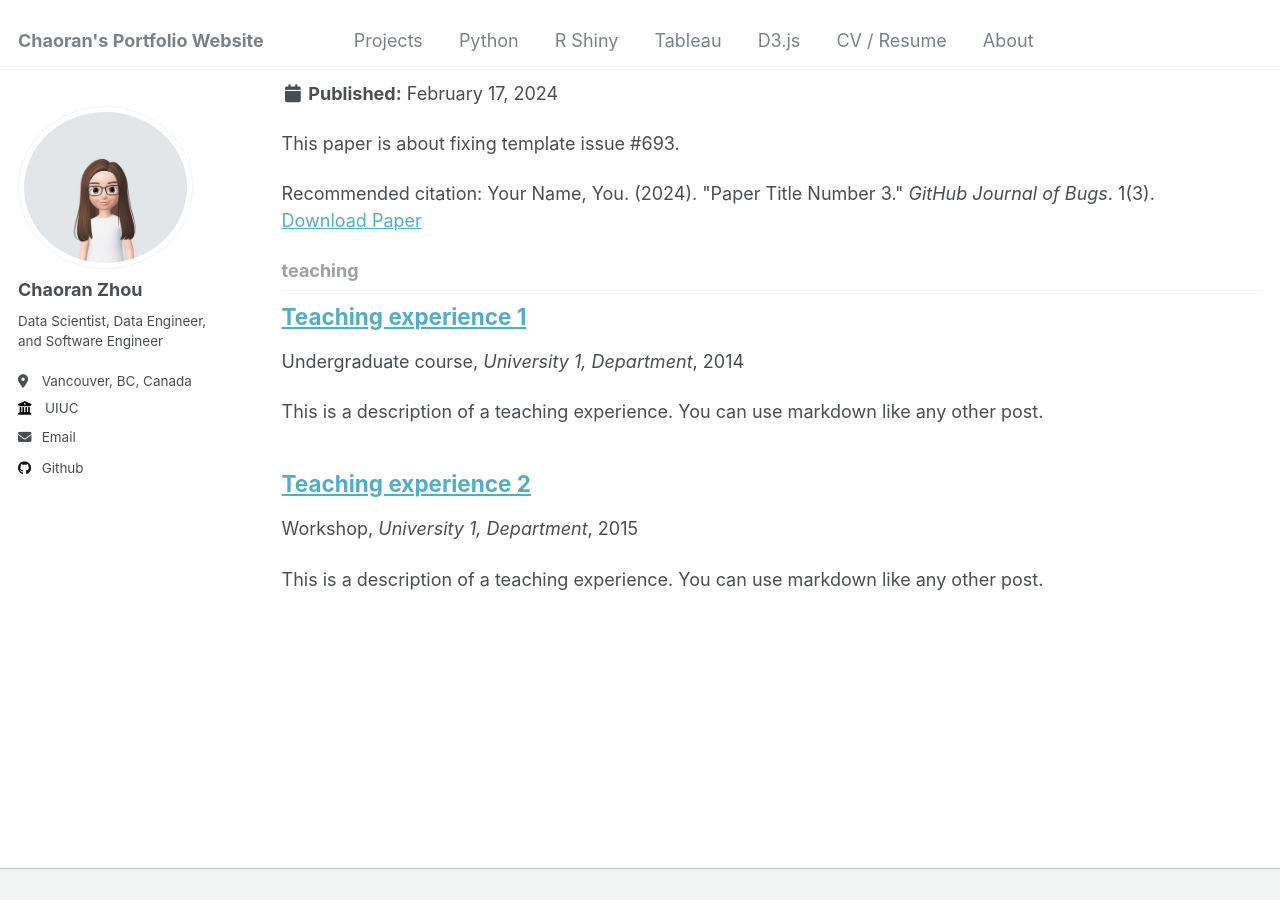
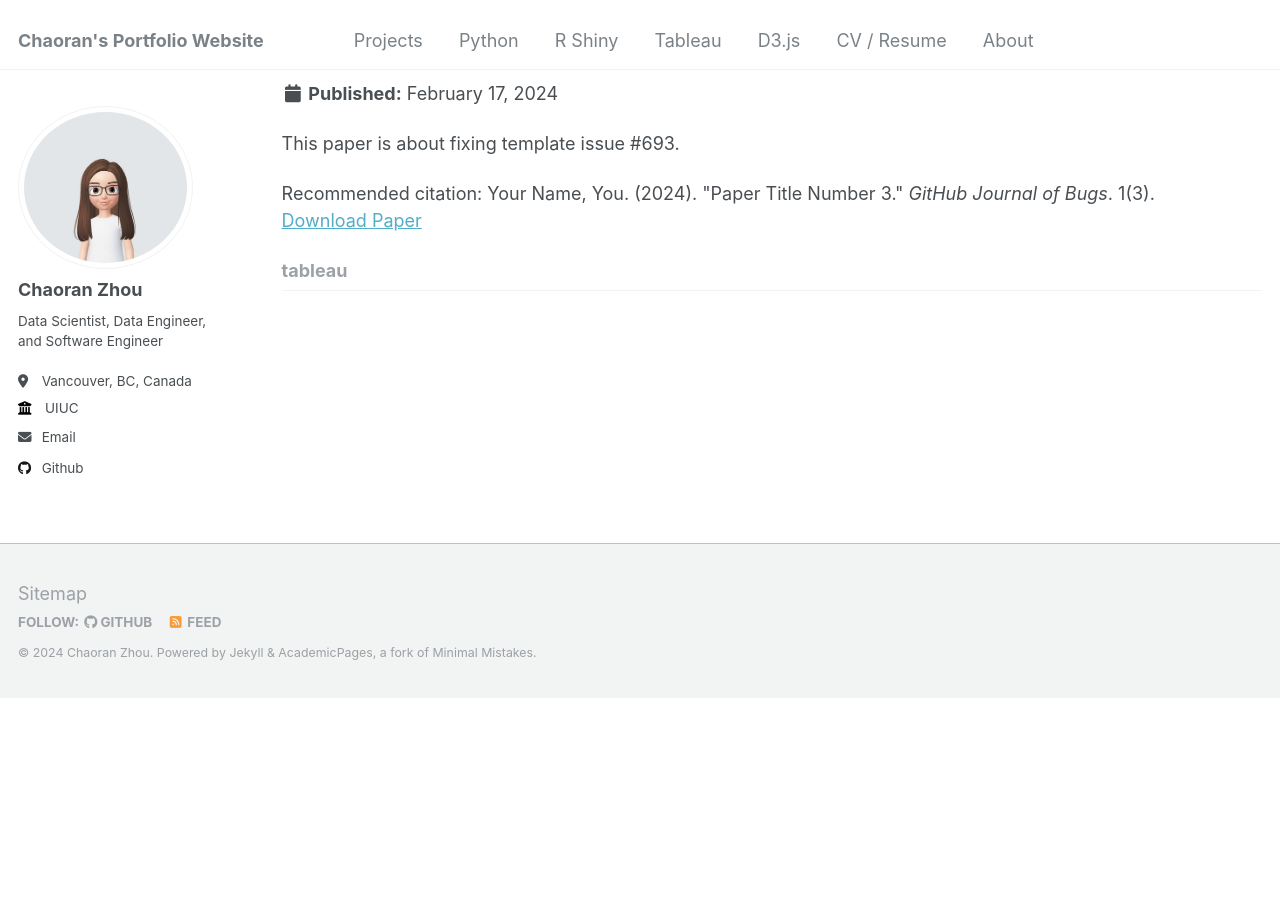
Before and after one commit to ranranrunforit/ranranrunforit.github.io, a Jekyll site: the page built from _pages/collection-archive.html, in a window 1280 px wide and 900 px high, scrolled down 2607 px. Built offline with Jekyll 4.4.1, drawn with Linux system fonts in a browser that asks for light colours; after the commit the page ends 3306 px from its top, so only the background shows below that.

Commit message:
Update _config.yml

```diff
--- a/_config.yml
+++ b/_config.yml
@@ -209,7 +209,7 @@ kramdown:
 
 # These settings control the types of collections used by the template
 collections:
-  teaching:
+  tableau:
     output: true
     permalink: /:collection/:path/
   rshiny:
@@ -243,10 +243,10 @@ defaults:
     values:
       layout: single
       author_profile: true
-  # _teaching
+  # _tableau
   - scope:
       path: ""
-      type: teaching
+      type: tableau
     values:
       layout: single
       author_profile: true
```
